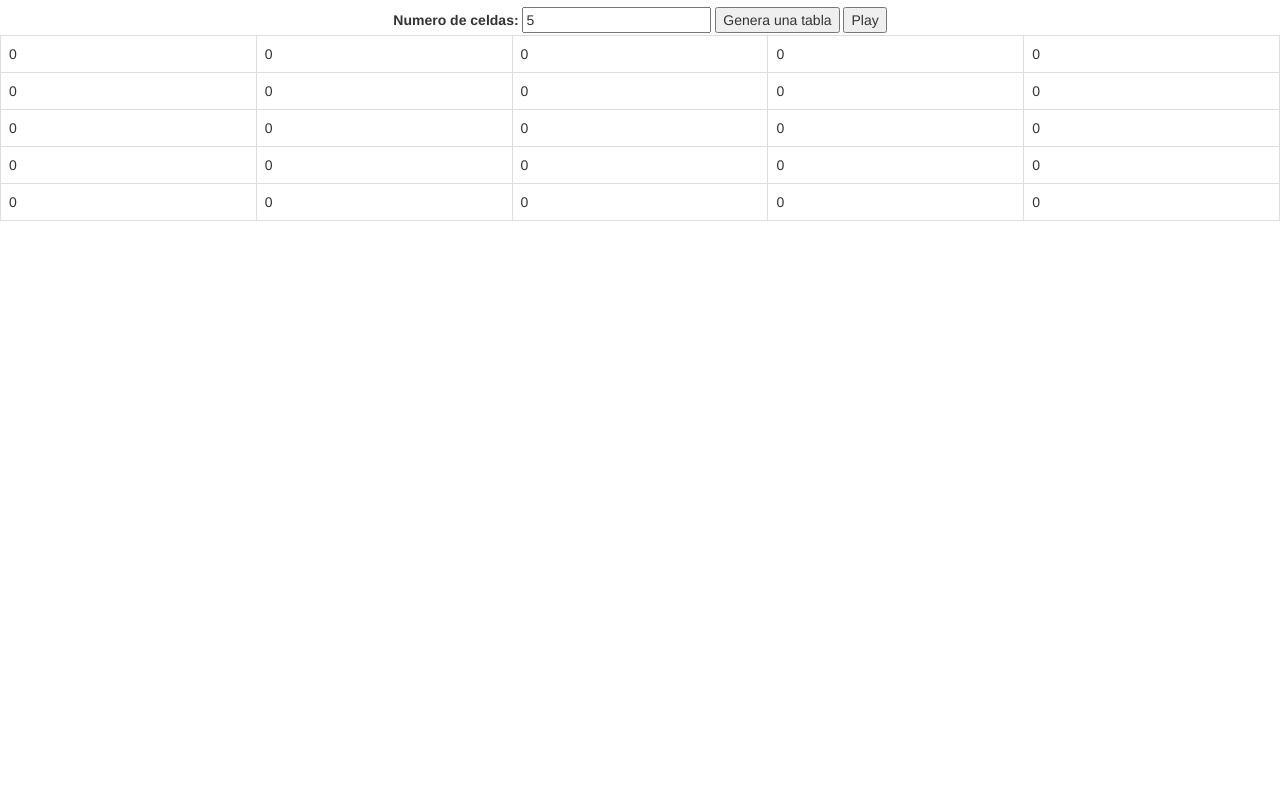
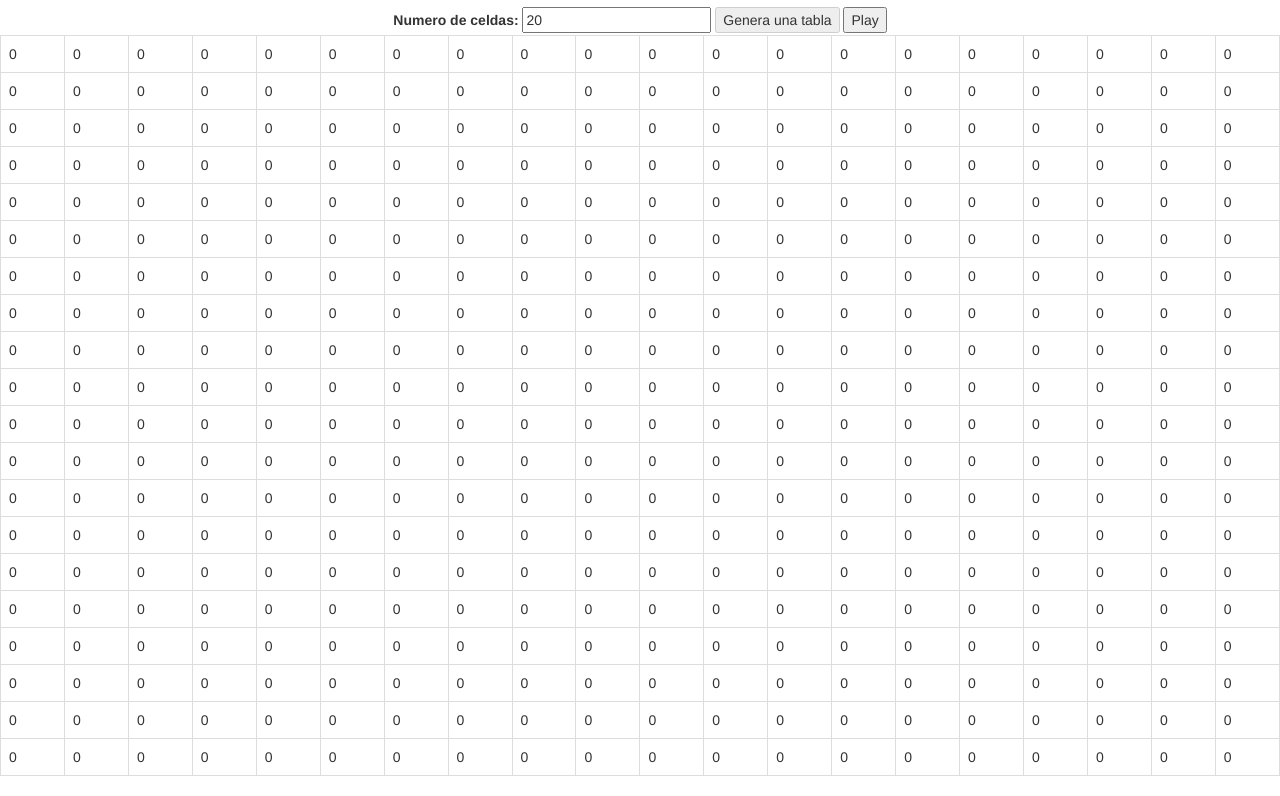
Before and after one commit to GabrielVerduzco/Game-Of-Life, a plain HTML site: page index.html in a window 1280 px wide. Both pictures are taken after a click on the button "Genera una tabla". Shown: the part 63-859 px from the top of the page. Before the commit the page ends 800 px from the top, so only its background shows below. Drawn offline with Linux system fonts and the light colour scheme.

Commit message:
Almost done, problem because I need another table to compare and draw

```diff
--- a/JS/personal_index.js
+++ b/JS/personal_index.js
@@ -1,8 +1,11 @@
 var tbody=document.createElement('tbody');
 
+
+
 function generate_table(){
-    var size = $('#size').val();
-    //console.log(size);
+    var size = parseInt($('#size').val());
+    //size=size+2;
+    console.log(size);
     var table=document.createElement('table');
     table.appendChild(tbody);
     table.setAttribute("class","table table-bordered");
@@ -15,16 +18,34 @@ function generate_table(){
             tbody.childNodes[i].appendChild(document.createElement('td'));
             tbody.childNodes[i].childNodes[j].appendChild(document.createTextNode('0'));
             tbody.childNodes[i].childNodes[j].setAttribute( "class", "dead" );
-            tbody.childNodes[i].childNodes[j].setAttribute( "id", i+"-"+j );
+            tbody.childNodes[i].childNodes[j].setAttribute( "id", i+"-"+j);
             tbody.childNodes[i].childNodes[j].setAttribute("onclick","resurrect("+i+","+j+")");
+
          }
     }
+
+    //hideTable(size);
+    document.getElementById("generate").disabled = true;
+
 }
 
+/*function hideTable(size){
+    tbody.childNodes[0].setAttribute("hidden", 'true');
+    for (var i = 0; i <size ; i++)
+    {
+
+         for (var j = 0; j <size ; j++) {
+             tbody.childNodes[i].childNodes[0].setAttribute("hidden", 'true');
+             tbody.childNodes[i].childNodes[size-1].setAttribute("hidden", 'true');
+
+         }
+    }
+    tbody.childNodes[size-1].setAttribute("hidden", 'true');
+
+}*/
 
 function resurrect(x,y){
     tbody.childNodes[x].childNodes[y].textContent="1";
-
     tbody.childNodes[x].childNodes[y].setAttribute( "class", "live" );
  //   console.log('Cordenadas'+x+','+y);
 }
@@ -39,8 +60,6 @@ function play(){
 		{
             //var state = $("#"+i+"-"+j).attr('class');
             if(i==0 || j==0 ||i==size-1 || j==size-1){}
-
-
             else
             {
 
@@ -54,33 +73,19 @@ function play(){
                 //console.log('limites arriba:'+limitUpI+','+limitUpJ);
                 var stateCell2 = $("#"+i+"-"+j).attr('class');
                 var auxSum=0;
-                //if(stateCell2 == 'live'){
-
-
-                    for(var x=limitUpI;x<=limitDownI;x++)
-                    {
+                for(var x=limitUpI;x<=limitDownI;x++)
+                {
                         for(var y=limitUpJ;y<=limitDownJ;y++)
                         {
                             var stateCell = $("#"+x+"-"+y).attr('class');
                             var valCel=parseInt(tbody.childNodes[x].childNodes[y].textContent);
                             auxSum = auxSum + valCel;
-
-
-
                             //console.log('estado de la celda=='+stateCell+'==posicion===>'+x+','+y);
-
-
-
-                            }
-                    }
+                        }
+                }
 
                     console.log(auxSum);
                     conditionSum(auxSum,i,j);
-
-                //}
-
-
-
             }
 
         }
--- a/index.html
+++ b/index.html
@@ -12,8 +12,8 @@
 	<h1>Juego de la vida</h1>
 	<div class="center" id="content">
 		<label for="size">Numero de celdas:</label>
-		<input type="number" value="5" id="size">
-		<input type="button" value="Genera una tabla" onclick="generate_table()">
+		<input type="number" value="20" id="size">
+		<input type="button" value="Genera una tabla" id="generate" onclick="generate_table()">
 		<input type="button" value="Play" onclick="play()">
 	</div>
 </body>
```
